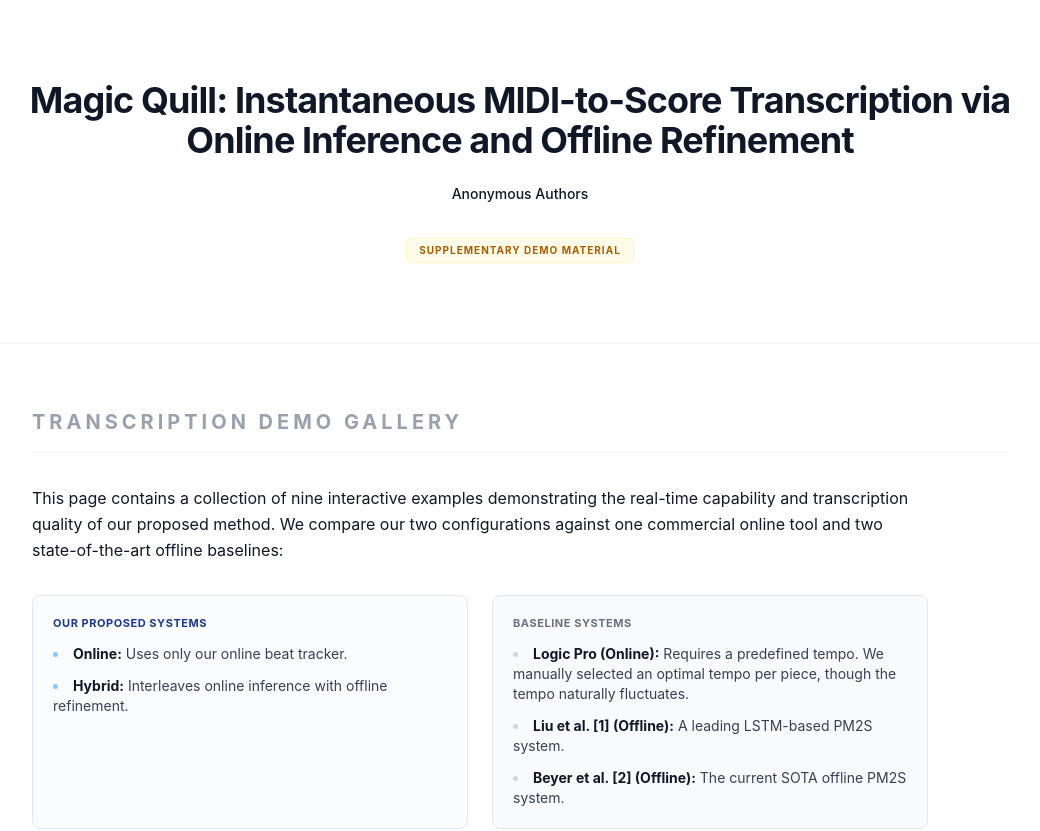
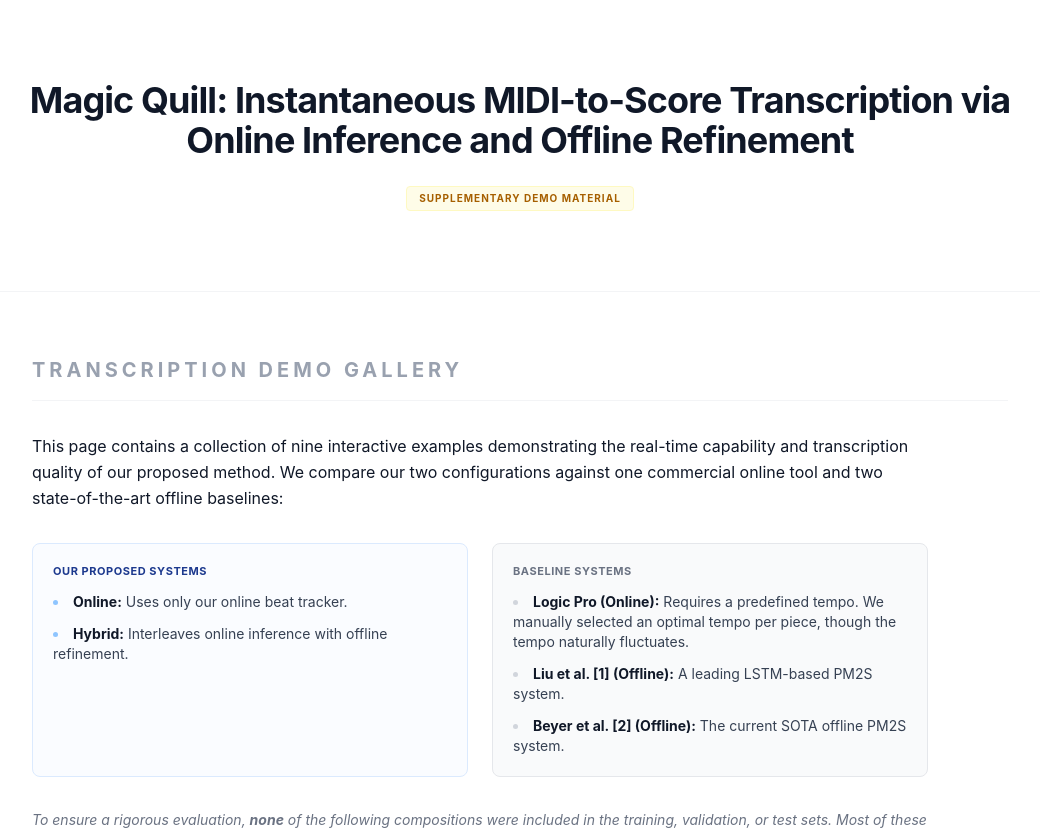
Before and after one commit to MagicQuill/magicquill.github.io, a React (Vite) app: page / in a window 1280 px wide. Shown: the top 831 px of the page, without its empty margins (120-1160 px from the left). Built offline with nearby package versions, Linux system fonts and the light colour scheme.

Commit message:
fix authors

```diff
--- a/src/App.tsx
+++ b/src/App.tsx
@@ -11,9 +11,9 @@
             Inference and Offline Refinement
           </h1>
 
-          <div className="flex flex-col items-center gap-4 text-sm text-gray-500 mb-8">
+          {/* <div className="flex flex-col items-center gap-4 text-sm text-gray-500 mb-8">
             <div className="font-medium text-gray-900">Anonymous Authors</div>
-          </div>
+          </div> */}
 
           <div className="inline-flex items-center px-3 py-1 bg-yellow-50 text-yellow-700 text-[10px] font-bold uppercase tracking-widest rounded border border-yellow-100">
             Supplementary Demo Material
```
